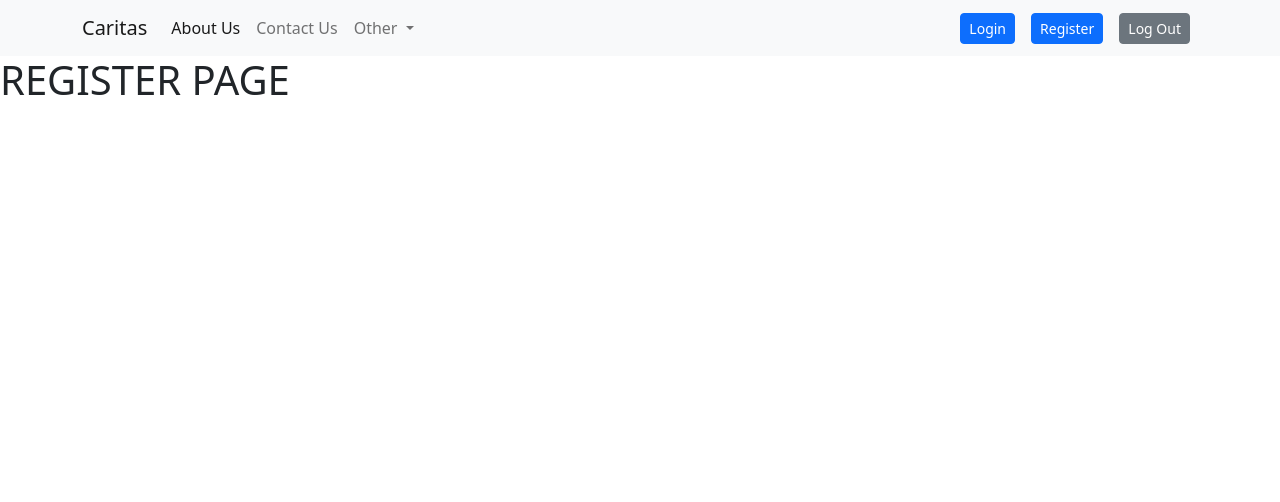
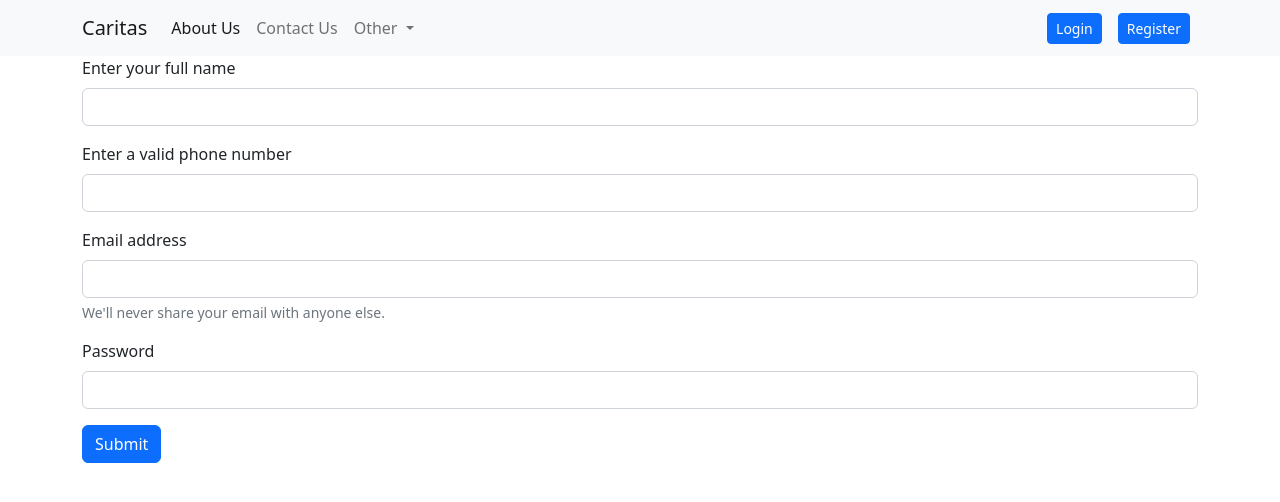
Before and after one commit to siya1429/caritas, a Django app: page /users/register/ in a window 1280 px wide. Shown: the top 502 px of the page. Run offline with Django 4.2, Linux system fonts and the light colour scheme.

Commit message:
created register and login page

```diff
--- a/templates/base.html
+++ b/templates/base.html
@@ -29,7 +29,12 @@
         <div class="collapse navbar-collapse" id="navbarSupportedContent">
           <ul class="navbar-nav me-auto mb-2 mb-lg-0">
             <li class="nav-item">
-              <a class="nav-link active" aria-current="page" href="{% url 'about_us' %}">About Us</a>
+              <a
+                class="nav-link active"
+                aria-current="page"
+                href="{% url 'about_us' %}"
+                >About Us</a
+              >
             </li>
             <li class="nav-item">
               <a class="nav-link" href="{% url 'contact_us' %}">Contact Us</a>
@@ -55,15 +60,24 @@
             </li>
           </ul>
           <ul class="navbar-nav">
+            {% if request.user.is_authenticated %}
             <li class="nav-item mx-2">
-              <a href="{% url 'login' %}" class="btn btn-primary btn-sm">Login</a>
+              <a href="{% url 'logout' %}" class="btn btn-secondary btn-sm"
+                >Log Out</a
+              >
+            </li>
+            {% else %}
+            <li class="nav-item mx-2">
+              <a href="{% url 'login' %}" class="btn btn-primary btn-sm"
+                >Login</a
+              >
             </li>
             <li class="nav-item mx-2">
-              <a href="{% url 'register' %}" class="btn btn-primary btn-sm">Register</a>
+              <a href="{% url 'register' %}" class="btn btn-primary btn-sm"
+                >Register</a
+              >
             </li>
-            <li class="nav-item mx-2">
-              <a href="{% url 'logout' %}" class="btn btn-secondary btn-sm">Log Out</a>
-            </li>
+            {% endif %}
           </ul>
         </div>
       </div>
--- a/templates/users/logout.html
+++ b/templates/users/logout.html
@@ -1,8 +1,8 @@
 {% extends 'base.html' %}
 {% block content %}
 
-
-<h1>LOGOUT PAGE</h1>
-
+<div class="container">
+<h3>You have been logged out. <a href="{% url 'login' %}">Click here</a>  to login.</h3>
+</div>
 
 {% endblock content %}
--- a/templates/users/register.html
+++ b/templates/users/register.html
@@ -2,7 +2,29 @@
 {% block content %}
 
 
-<h1>REGISTER PAGE</h1>
+<div class="container">
+  <form action="{% url 'register' %}" method='POST'>
+    {% csrf_token %}
+    <div class="mb-3">
+      <label for="fullname" class="form-label">Enter your full name</label>
+      <input type="name" class="form-control" id="full_name" name="full_name">
+    </div>
+    <div class="mb-3">
+      <label for="phone" class="form-label">Enter a valid phone number</label>
+      <input type="phone" class="form-control" id="phone" name="phone">
+    </div>
+    <div class="mb-3">
+      <label for="exampleInputEmail1" class="form-label">Email address</label>
+      <input type="email" class="form-control" id="exampleInputEmail1" name="email">
+      <div id="emailHelp" class="form-text">We'll never share your email with anyone else.</div>
+    </div>
+    <div class="mb-3">
+      <label for="exampleInputPassword1" class="form-label">Password</label>
+      <input type="password" class="form-control" id="exampleInputPassword1" name="password">
+    </div>
+    <button type="submit" class="btn btn-primary">Submit</button>
+  </form>
+</div>
 
 
 {% endblock content %}
--- a/users/urls.py
+++ b/users/urls.py
@@ -2,8 +2,8 @@ from django.urls import path
 from . import views
 
 urlpatterns = [
-    path('login/', views.login, name='login'),
-    path('logout/', views.logout, name='logout'),
+    path('login/', views.login_view, name='login'),
+    path('logout/', views.logout_view, name='logout'),
     path('password_reset/', views.password_reset, name='password_reset'),
     path('profile/', views.profile, name='profile'),
     path('register/', views.register, name='register'),
--- a/users/views.py
+++ b/users/views.py
@@ -1,10 +1,20 @@
-from django.shortcuts import render
+from django.shortcuts import render, redirect
+from django.contrib.auth import authenticate, login,logout
+from .models import User
+# Create your views here.
+def login_view(request):
+  if request.method == 'POST':
+    email = request.POST.get('email')
+    password = request.POST.get('password')
+    user = authenticate(email=email, password=password)
 
-# Create your views here.
-def login(request):
+    if user is not None:
+      login(request, user)
+      return redirect('index')
   return render(request, 'users/login.html')
 
-def logout(request):
+def logout_view(request):
+  logout(request)
   return render(request, 'users/logout.html')
 
 def password_reset(request):
@@ -14,4 +24,14 @@ def profile(request):
   return render(request, 'users/profile.html')
 
 def register(request):
+  if request.method == 'POST':
+    full_name = request.POST.get('full_name')
+    phone = request.POST.get('phone')
+    email = request.POST.get('email')
+    password = request.POST.get('password')
+
+    user = User(full_name = full_name, phone = phone, email = email, password = password)
+    user.set_password(password)
+    user.save()
+    return redirect('login')
   return render(request, 'users/register.html')
```
Also changed, not shown: templates/users/login.html (+23 -5 lines).
